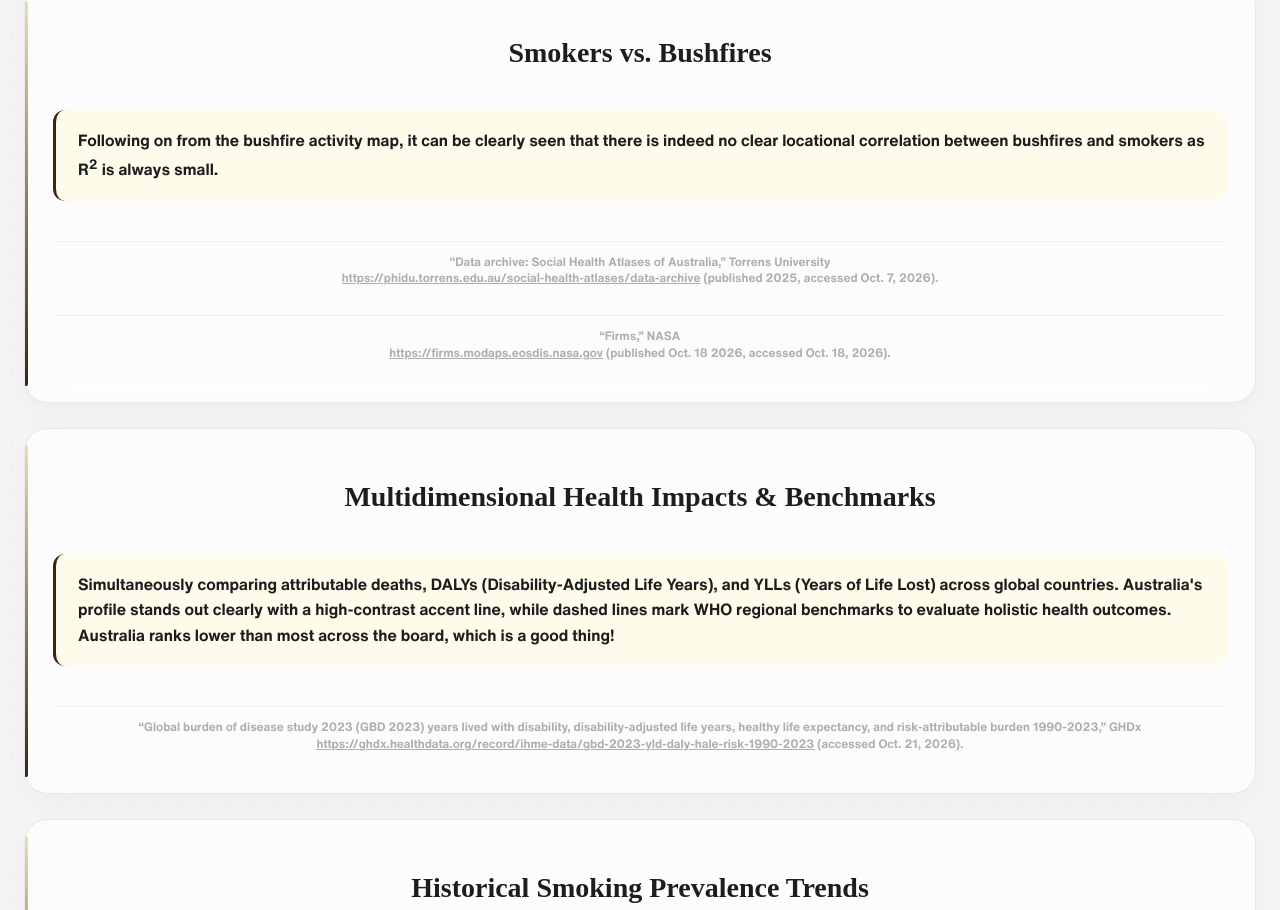
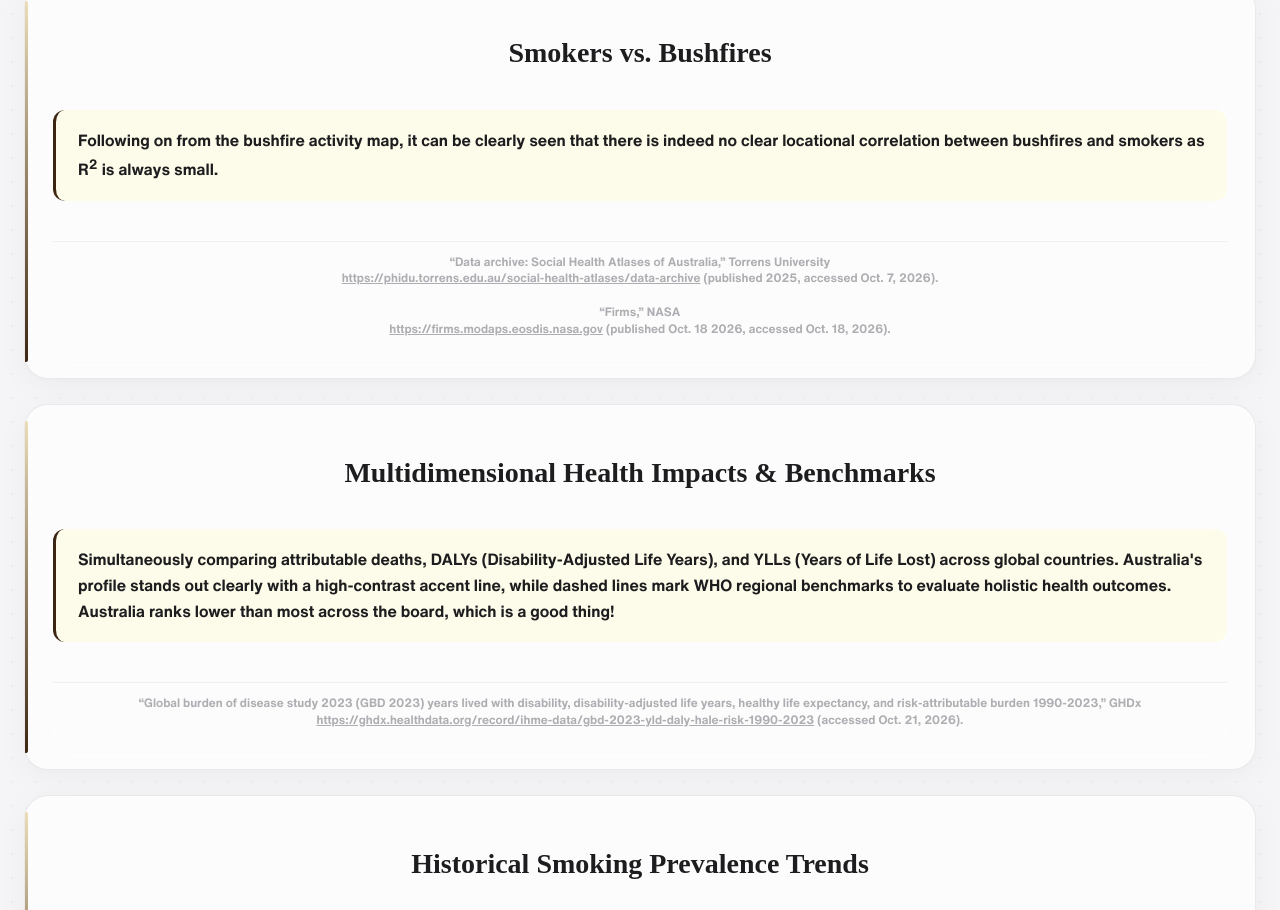
Before and after one commit to faizsahmed2gmaildotcom/FIT3179-DV2, a plain HTML site: page index.html in a window 1280 px wide. Shown: the part 2278-3188 px from the top of the page. Drawn offline with Linux system fonts and the light colour scheme; a script that the page names is missing; a web font is replaced by a local one.

Commit message:
- Updated inconsistent formatting

```diff
--- a/index.html
+++ b/index.html
@@ -90,8 +90,10 @@
           <div class="story-callout">
             <p>Following on from the bushfire activity map, it can be clearly seen that there is indeed no clear locational correlation between bushfires and smokers as R<sup>2</sup> is always small.</p>
           </div>
-          <p class="source-line">"Data archive: Social Health Atlases of Australia,” Torrens University<br><a style="color: inherit;" href="https://phidu.torrens.edu.au/social-health-atlases/data-archive">https://phidu.torrens.edu.au/social-health-atlases/data-archive</a> (published 2025, accessed Oct. 7, 2026).</p>
-          <p class="source-line">“Firms,” NASA<br><a style="color: inherit;" href="https://firms.modaps.eosdis.nasa.gov">https://firms.modaps.eosdis.nasa.gov</a> (published Oct. 18 2026, accessed Oct. 18, 2026).</p>
+          <p class="source-line">
+            “Data archive: Social Health Atlases of Australia,” Torrens University<br><a style="color: inherit;" href="https://phidu.torrens.edu.au/social-health-atlases/data-archive">https://phidu.torrens.edu.au/social-health-atlases/data-archive</a> (published 2025, accessed Oct. 7, 2026).<br><br>
+            “Firms,” NASA<br><a style="color: inherit;" href="https://firms.modaps.eosdis.nasa.gov">https://firms.modaps.eosdis.nasa.gov</a> (published Oct. 18 2026, accessed Oct. 18, 2026).
+          </p>
         </div>
 
         <!-- Parallel Coordinates Plot -->
```
